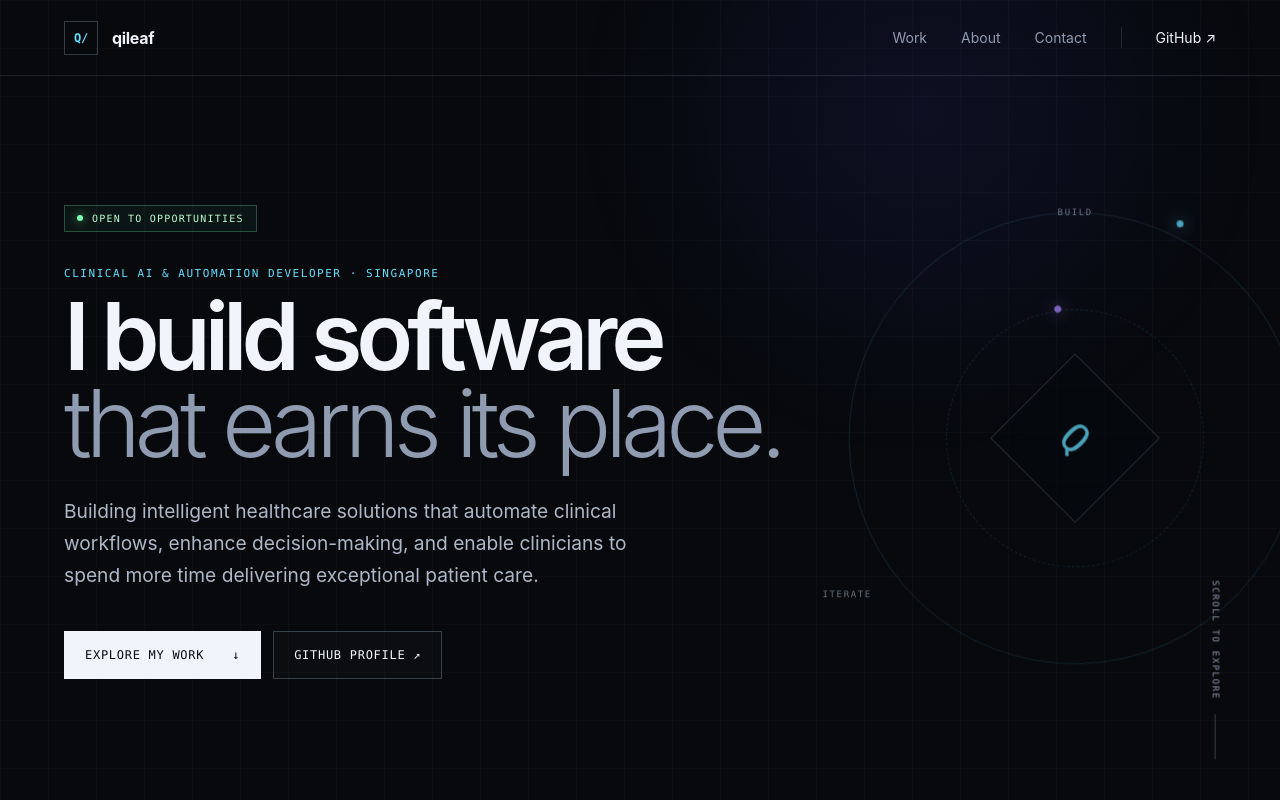
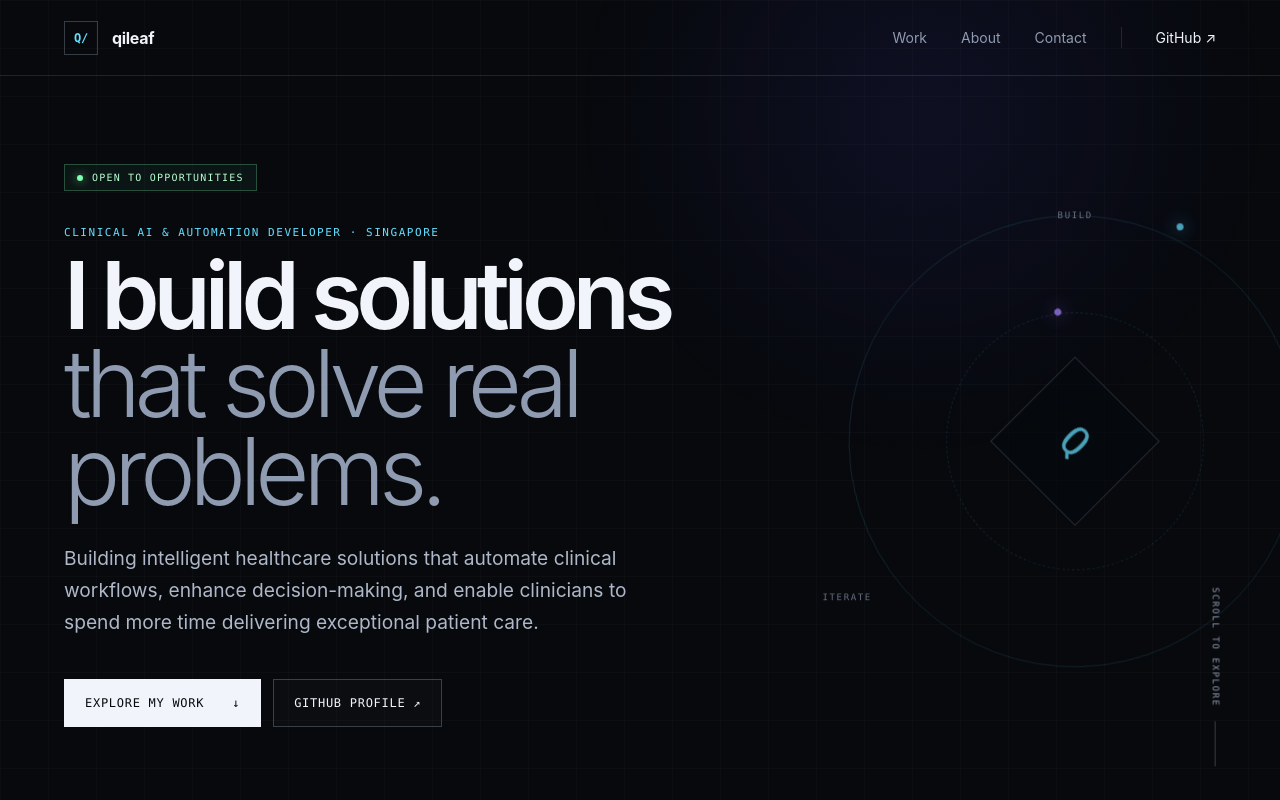
Before and after one commit to qileaf/qileaf.github.io, a Next.js app: page / in a window 1280 px wide. Shown: the top 800 px of the page. Built offline with nearby package versions, Linux system fonts and the light colour scheme.

Commit message:
Refine portfolio messaging

```diff
--- a/app/portfolio-client.tsx
+++ b/app/portfolio-client.tsx
@@ -206,9 +206,9 @@ export function Portfolio({
           </div>
           <p className="hero-kicker">{profile.role}</p>
           <h1>
-            I build software
+            I build solutions
             <br />
-            <em>that earns its place.</em>
+            <em>that solve real problems.</em>
           </h1>
           <p className="hero-intro">{profile.headline}</p>
           <div className="hero-actions">
@@ -314,8 +314,9 @@ export function Portfolio({
         <p className="eyebrow">04 / Start a conversation</p>
         <h2>Have an interesting<br />problem to solve?</h2>
         <p>
-          I’m always open to thoughtful conversations about software,
-          collaboration, and the next useful thing to build.
+          I’m always open to thoughtful conversations about intelligent
+          automation solutions, collaboration, and the next useful thing to
+          build.
         </p>
         <div className="hero-actions">
           {profile.email.includes("@") && !profile.email.includes("example") ? (
```
